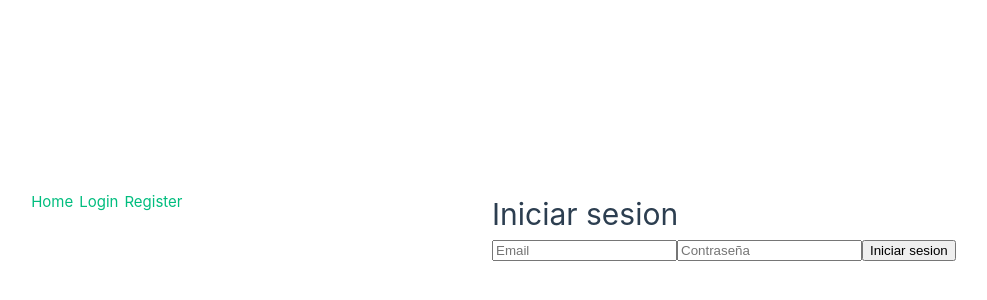
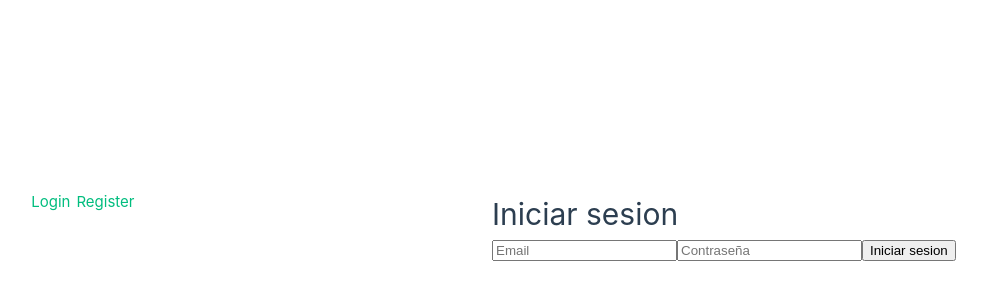
Before and after one commit to javiergp23/vue-auth, a Vue app in the folder vue-autenticacion/: page / in a window 1280 px wide. Shown: the part 174-474 px from the top of the page, without its empty margins (148-1135 px from the left). Built offline with nearby package versions, Linux system fonts and the light colour scheme; no server answers.

Commit message:
fix routes

```diff
--- a/vue-autenticacion/src/App.vue
+++ b/vue-autenticacion/src/App.vue
@@ -6,8 +6,7 @@
 <template>
 
   <div>
-   <router-link to="/">Home</router-link>
-   <router-link to="/login">Login</router-link>
+   <router-link to="/">Login</router-link>
    <router-link to="/register">Register</router-link>
   </div>
 
--- a/vue-autenticacion/src/router/index.js
+++ b/vue-autenticacion/src/router/index.js
@@ -1,13 +1,13 @@
 import { createRouter, createWebHistory } from 'vue-router'
-import HomeView from '../views/HomeView.vue'
+import LoginView from '../views/LoginView.vue'
 
 const router = createRouter({
   history: createWebHistory(import.meta.env.BASE_URL),
   routes: [
     {
       path: '/',
-      name: 'home',
-      component: HomeView,
+      name: 'LoginView',
+      component: LoginView,
     },
     {
       path: '/register',
```
Also changed, not shown: vue-autenticacion/src/views/LoginView.vue (renamed from vue-autenticacion/src/views/HomeView.vue).
